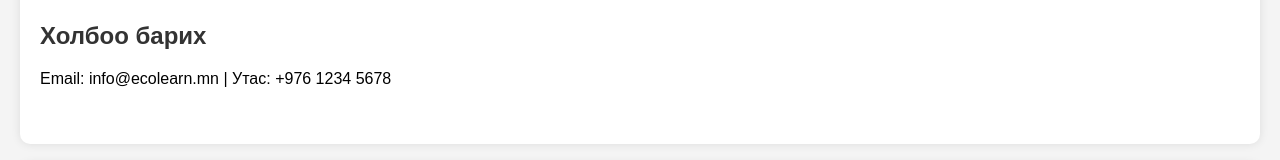
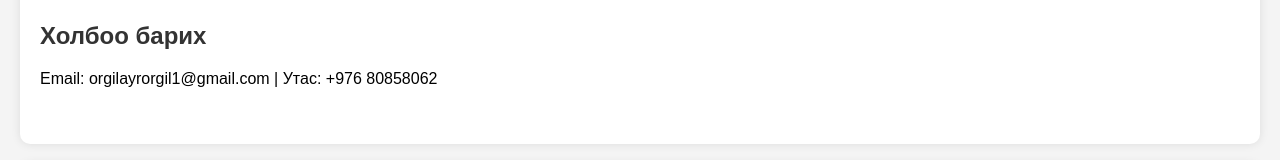
Before and after one commit to orgilorgil682-cpu/EcoLearnHub-, a plain HTML site: page index.html in a window 1280 px wide. Shown: the part 2239-2399 px from the top of the page. Drawn offline with Linux system fonts and the light colour scheme; some packages are replaced by stand-ins of ours.

Commit message:
Update index.html

```diff
--- a/index.html
+++ b/index.html
@@ -79,7 +79,7 @@
 
 <section id="contact">
     <h2>Холбоо барих</h2>
-    <p>Email: info@ecolearn.mn | Утас: +976 1234 5678</p>
+    <p>Email: orgilayrorgil1@gmail.com | Утас: +976 80858062 </p>
 </section>
 
 <section class="quiz">
```
